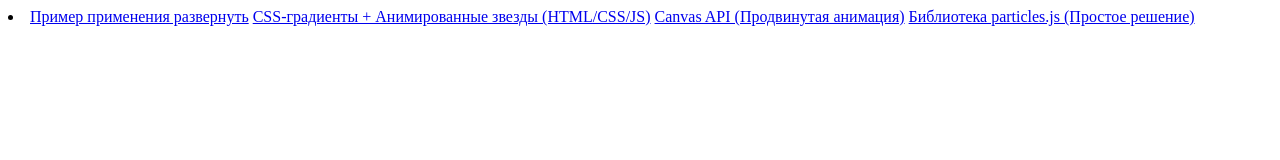
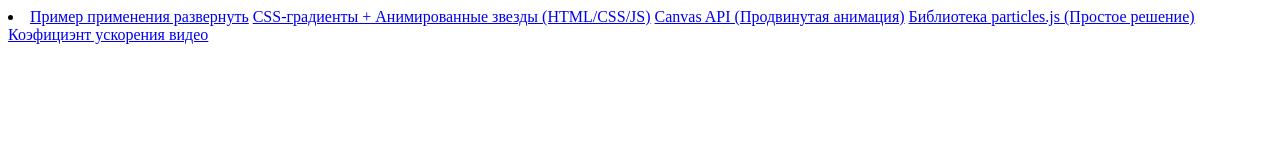
Before and after one commit to Mantikorit/test-sates, a plain HTML site: page index.html in a window 1280 px wide. Drawn offline with Linux system fonts and the light colour scheme.

Commit message:
Update index.html

```diff
--- a/index.html
+++ b/index.html
@@ -11,6 +11,7 @@
         <a href="cosmos1.html"> CSS-градиенты + Анимированные звезды (HTML/CSS/JS)</a>
         <a href="cosmos2.html"> Canvas API (Продвинутая анимация)</a>
         <a href="cosmos3.html"> Библиотека particles.js (Простое решение)</a>
+        <a href="avideo.html"> Коэфициэнт ускорения видео</a>
     </li>
 </body>
 </html>
```
